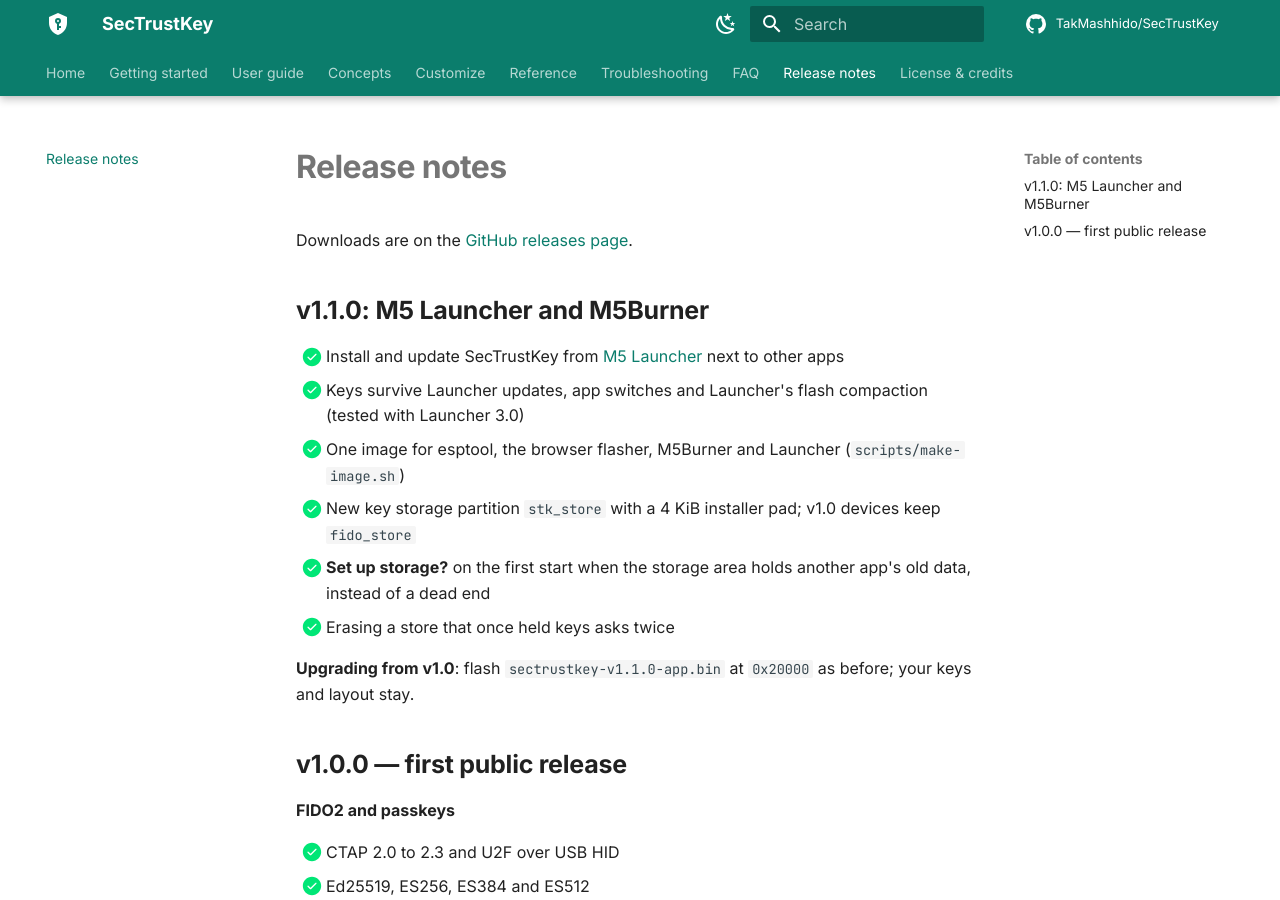
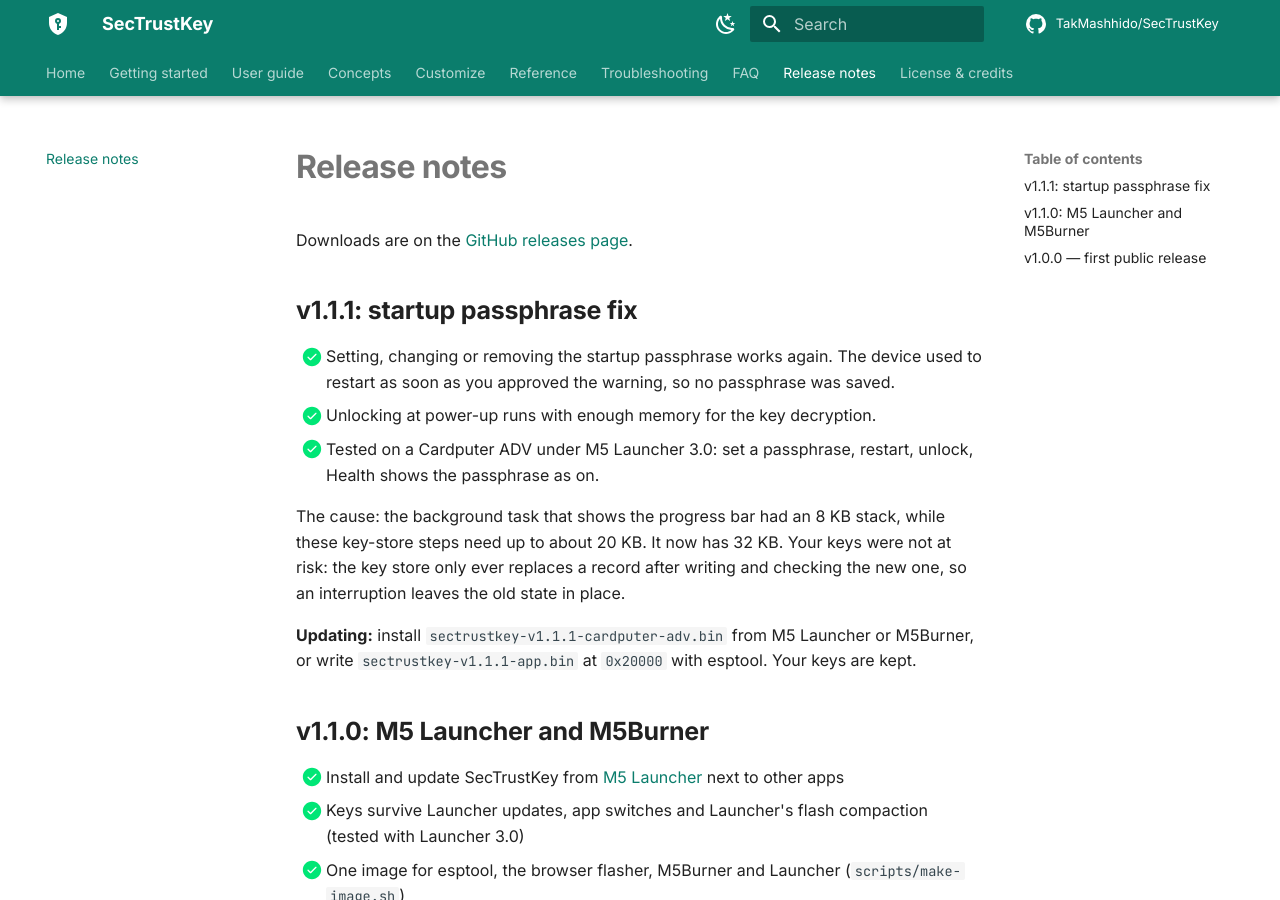
Before and after one commit to TakMashhido/SecTrustKey, an MkDocs documentation site: the page built from docs/changelog.md, in a window 1280 px wide and 900 px high. Built offline with MkDocs 1.6.1 and Material for MkDocs 9.7.7, drawn with Linux system fonts in a browser that asks for light colours; comment, search, counter and statistics services are not loaded.

Commit message:
v1.1.1: passphrase fix in release notes and install commands

````diff
--- a/docs/changelog.md
+++ b/docs/changelog.md
@@ -6,6 +6,16 @@ description: SecTrustKey release notes and the feature checklist of each version
 # Release notes
 
 Downloads are on the [GitHub releases page](https://github.com/TakMashhido/SecTrustKey/releases).
+
+## v1.1.1: startup passphrase fix
+
+- [x] Setting, changing or removing the startup passphrase works again. The device used to restart as soon as you approved the warning, so no passphrase was saved.
+- [x] Unlocking at power-up runs with enough memory for the key decryption.
+- [x] Tested on a Cardputer ADV under M5 Launcher 3.0: set a passphrase, restart, unlock, Health shows the passphrase as on.
+
+The cause: the background task that shows the progress bar had an 8 KB stack, while these key-store steps need up to about 20 KB. It now has 32 KB. Your keys were not at risk: the key store only ever replaces a record after writing and checking the new one, so an interruption leaves the old state in place.
+
+**Updating:** install `sectrustkey-v1.1.1-cardputer-adv.bin` from M5 Launcher or M5Burner, or write `sectrustkey-v1.1.1-app.bin` at `0x20000` with esptool. Your keys are kept.
 
 ## v1.1.0: M5 Launcher and M5Burner
 
--- a/docs/getting-started/install.md
+++ b/docs/getting-started/install.md
@@ -49,7 +49,7 @@ Keep both files somewhere safe. [Roll back](#roll-back) explains how to write it
 
     ```bash
     esptool.py --chip esp32s3 --baud 921600 --after watchdog_reset \
-      write_flash --erase-all 0x0 sectrustkey-v1.1.0-cardputer-adv.bin
+      write_flash --erase-all 0x0 sectrustkey-v1.1.1-cardputer-adv.bin
     ```
 
     `--erase-all` clears the whole chip, so the key storage starts empty. Without it, the first start shows **Set up storage?** and waits for ++enter++ before preparing the area. `--after watchdog_reset` starts the firmware when flashing is done; on this board a reset through the serial line would leave it in download mode.
@@ -59,7 +59,7 @@ Keep both files somewhere safe. [Roll back](#roll-back) explains how to write it
     1. Open Espressif's [esptool-js flasher](https://espressif.github.io/esptool-js/) in Chrome or Edge.
     2. Choose **Connect** and pick the Espressif serial device.
     3. Choose **Erase Flash** and wait for it to finish.
-    4. Add the file `sectrustkey-v1.1.0-cardputer-adv.bin` at address **`0x0`** and choose **Program**.
+    4. Add the file `sectrustkey-v1.1.1-cardputer-adv.bin` at address **`0x0`** and choose **Program**.
     5. Unplug and plug the Cardputer back in.
 
 === "Docker"
@@ -67,7 +67,7 @@ Keep both files somewhere safe. [Roll back](#roll-back) explains how to write it
     ```bash
     docker run --rm --device=/dev/ttyACM0 -v "$PWD":/fw espressif/idf:v5.5.3 \
       esptool.py --chip esp32s3 --port /dev/ttyACM0 --baud 921600 --after watchdog_reset \
-      write_flash --erase-all 0x0 /fw/sectrustkey-v1.1.0-cardputer-adv.bin
+      write_flash --erase-all 0x0 /fw/sectrustkey-v1.1.1-cardputer-adv.bin
     ```
 
 When it restarts you see the boot screen, then the home screen. The first boot creates the device identity: two random master keys stored in the [key store](../concepts/storage.md).
@@ -83,7 +83,7 @@ Updates write only the firmware at `0x20000`. The key storage is a separate part
 
 ```bash
 esptool.py --chip esp32s3 --baud 921600 --after watchdog_reset \
-  write_flash 0x20000 sectrustkey-v1.1.0-app.bin
+  write_flash 0x20000 sectrustkey-v1.1.1-app.bin
 ```
 
 !!! tip "Back up before every update"
````
Also changed, not shown: docs/index.md (+2 -2 lines).
